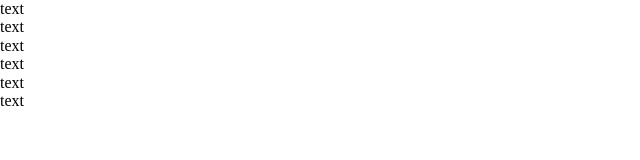
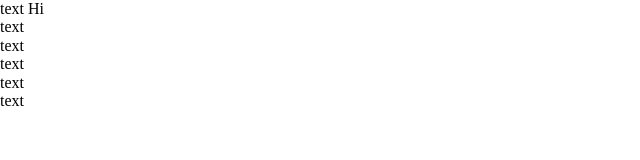
Before and after one commit to netexsu/netexsu.github.io, a plain HTML site: page prestigekurs/index.html in a window 1280 px wide. Shown: the full height of the page, 0-640 px from the left. Drawn offline with Linux system fonts and the light colour scheme.

Commit message:
Добавил привет

```diff
--- a/prestigekurs/index.html
+++ b/prestigekurs/index.html
@@ -10,7 +10,7 @@
 
 <body>
 	<ul>
-		<li>text</li>
+		<li>text Hi</li>
 		<li>text</li>
 		<li>text</li>
 		<li>text</li>
```
